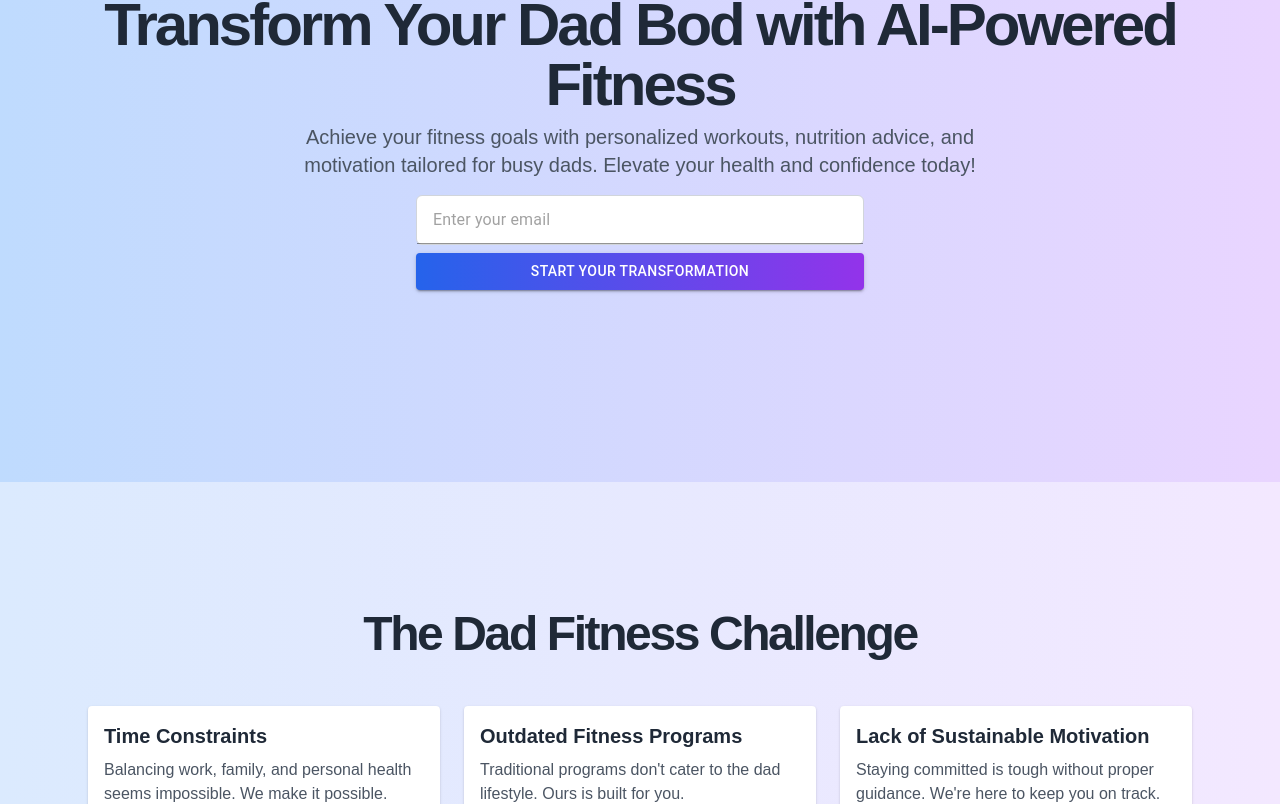
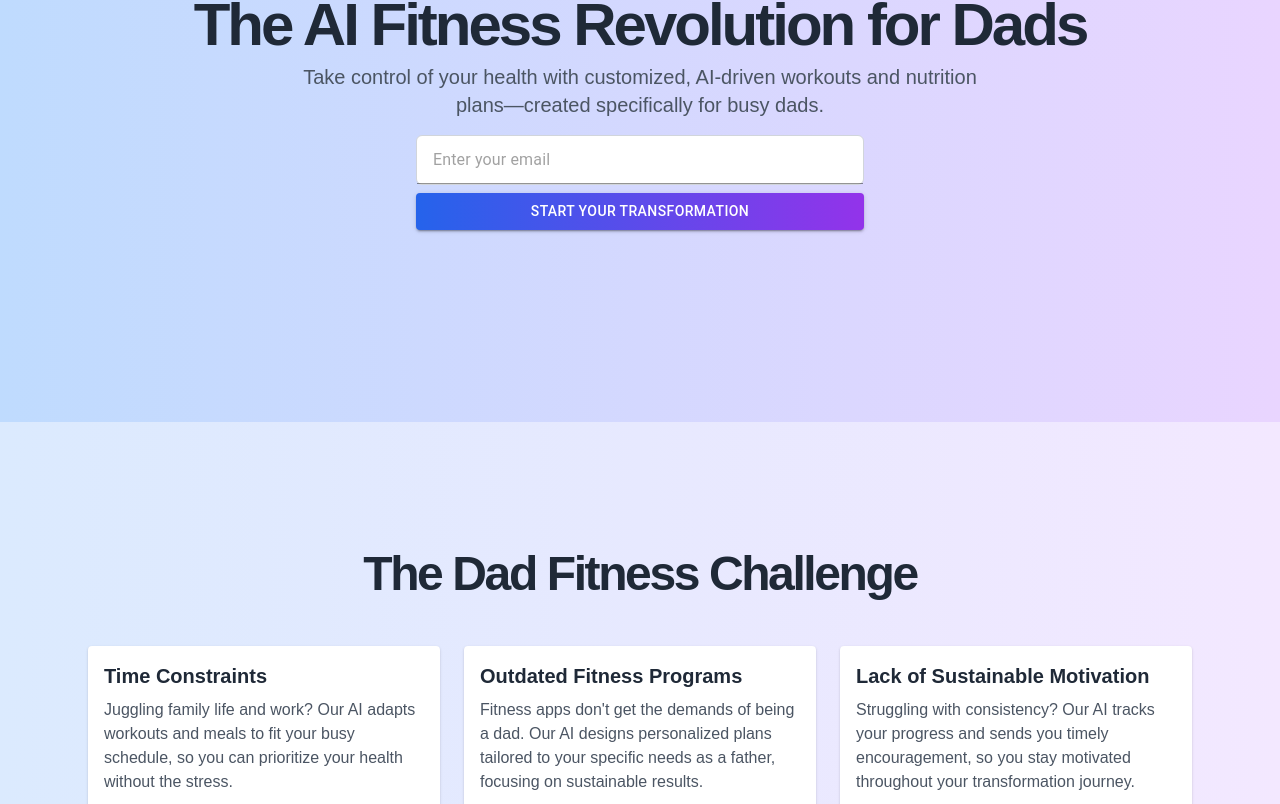
Before and after one commit to mandarinolive/dadbod-landing, a Next.js app: page / in a window 1280 px wide. Shown: the part 197-1001 px from the top of the page. Built offline with nearby package versions, Linux system fonts and the light colour scheme.

Commit message:
Updated copy and design for dadbod.ai landing page

```diff
--- a/src/app/page.tsx
+++ b/src/app/page.tsx
@@ -60,10 +60,10 @@ export default function LandingPage() {
             <div className="flex flex-col items-center space-y-4 text-center">
               <div className="space-y-2">
                 <h1 className="text-3xl font-bold tracking-tighter sm:text-4xl md:text-5xl lg:text-6xl/none text-gray-800">
-                  Transform Your Dad Bod with AI-Powered Fitness
+                  The AI Fitness Revolution for Dads
                 </h1>
                 <p className="mx-auto max-w-[700px] text-gray-600 md:text-xl">
-                  Achieve your fitness goals with personalized workouts, nutrition advice, and motivation tailored for busy dads. Elevate your health and confidence today!
+                  Take control of your health with customized, AI-driven workouts and nutrition plans—created specifically for busy dads.
                 </p>
               </div>
               <form onSubmit={handleSubmit} className="w-full max-w-md space-y-2">
@@ -94,7 +94,7 @@ export default function LandingPage() {
                 <CardContent className="p-6">
                   <h3 className="text-xl font-bold mb-2 text-gray-800">Time Constraints</h3>
                   <p className="text-gray-600">
-                    Balancing work, family, and personal health seems impossible. We make it possible.
+                    Juggling family life and work? Our AI adapts workouts and meals to fit your busy schedule, so you can prioritize your health without the stress.
                   </p>
                 </CardContent>
               </Card>
@@ -102,7 +102,7 @@ export default function LandingPage() {
                 <CardContent className="p-6">
                   <h3 className="text-xl font-bold mb-2 text-gray-800">Outdated Fitness Programs</h3>
                   <p className="text-gray-600">
-                    Traditional programs don&apos;t cater to the dad lifestyle. Ours is built for you.
+                    Fitness apps don&apos;t get the demands of being a dad. Our AI designs personalized plans tailored to your specific needs as a father, focusing on sustainable results.
                   </p>
                 </CardContent>
               </Card>
@@ -110,7 +110,7 @@ export default function LandingPage() {
                 <CardContent className="p-6">
                   <h3 className="text-xl font-bold mb-2 text-gray-800">Lack of Sustainable Motivation</h3>
                   <p className="text-gray-600">
-                    Staying committed is tough without proper guidance. We&apos;re here to keep you on track.
+                    Struggling with consistency? Our AI tracks your progress and sends you timely encouragement, so you stay motivated throughout your transformation journey.
                   </p>
                 </CardContent>
               </Card>
```
